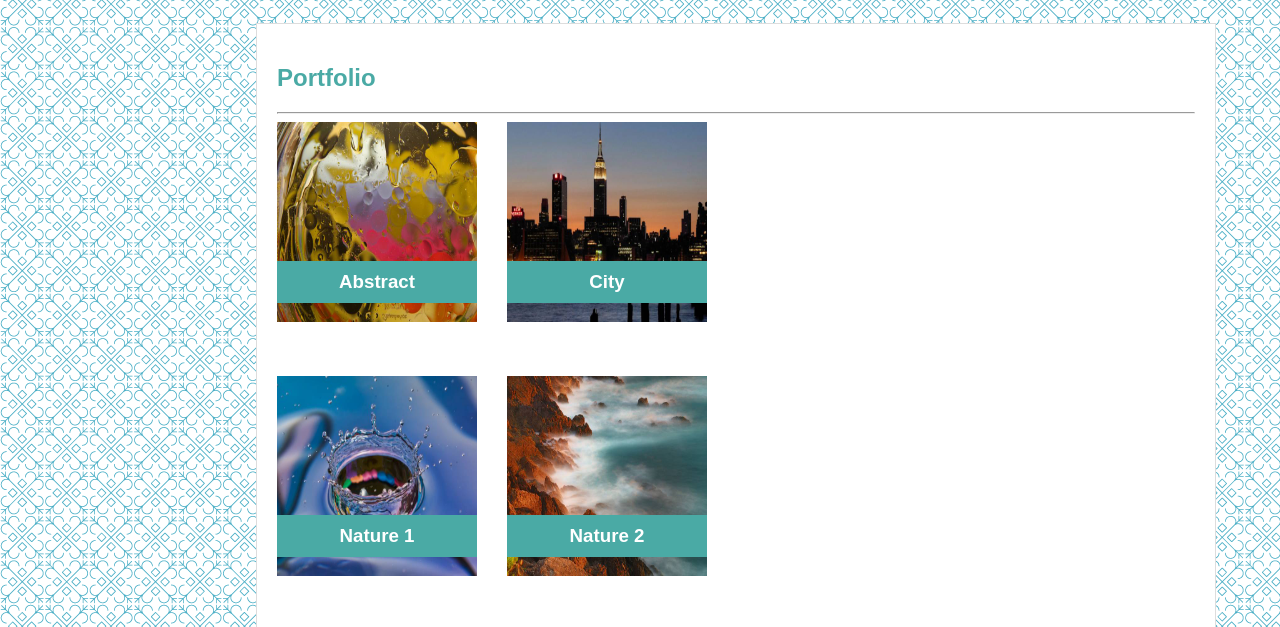
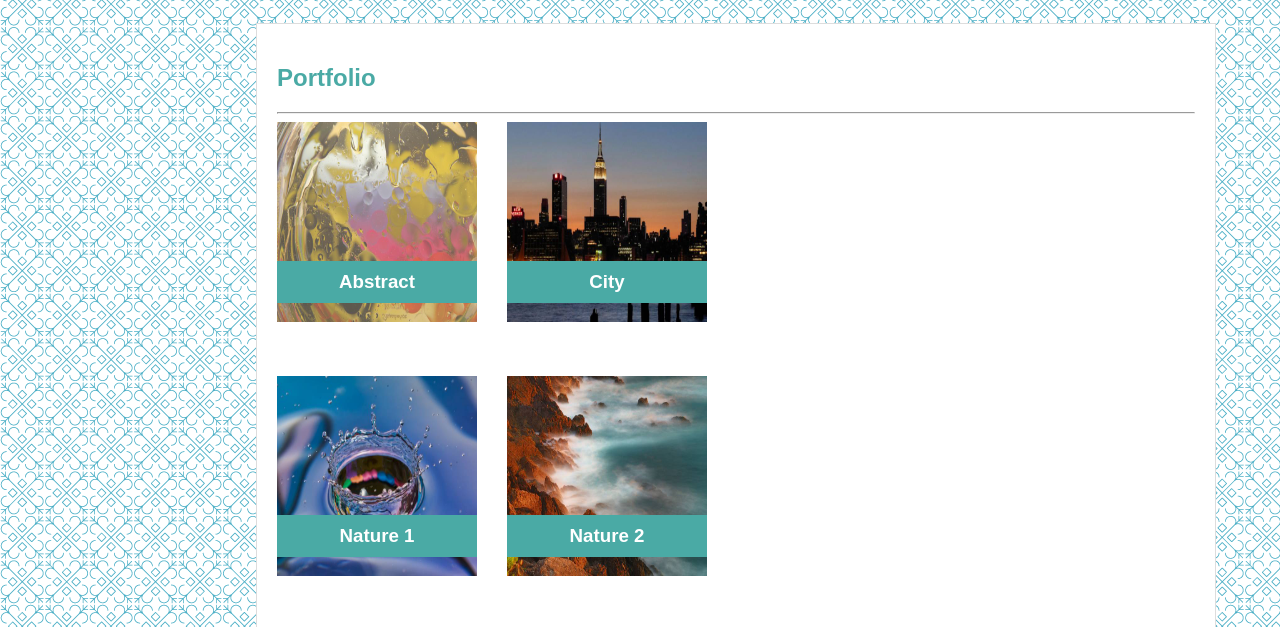
Before and after one commit to muzzyay/basic-portfolio, a plain HTML site: page portfolio.html in a window 1280 px wide. In both pictures the pointer is over the picture 377 px from the left and 329 px from the top of the page. Shown: the part 107-734 px from the top of the page. Drawn offline with Linux system fonts and the light colour scheme.

Commit message:
All Done with Bonus

```diff
--- a/assets/css/style.css
+++ b/assets/css/style.css
@@ -88,6 +88,10 @@ img {
     height: 200px;
 }
 
+img:hover {
+    opacity: 0.7;
+}
+
 .abstract, .city, .nat1, .nat2, .nat3 {
     position: relative;
     /* border: 2px solid black; */
```
Also changed, not shown: contact.html (+4 -0 lines), index.html (+4 -0 lines), portfolio.html (+5 -0 lines).
